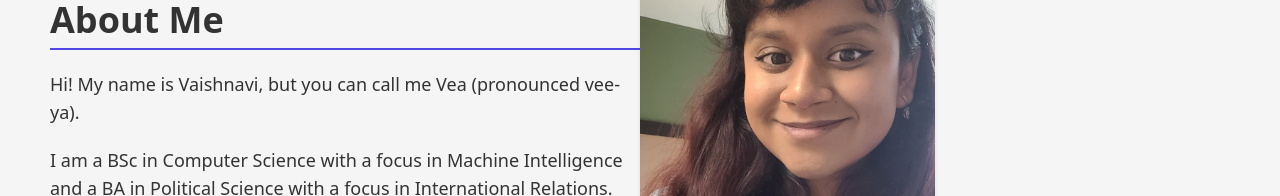
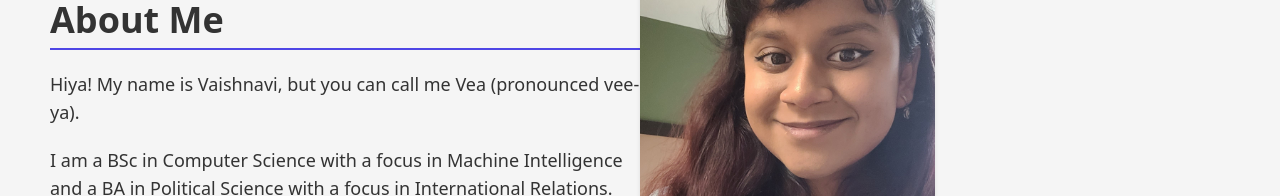
Before and after one commit to VeaParz75/VeaParz75.github.io, a React (Create React App) app: page /about in a window 1280 px wide. Shown: the part 237-433 px from the top of the page. Built offline with nearby package versions, Linux system fonts and the light colour scheme.

Commit message:
is this still working

```diff
--- a/src/components/About.js
+++ b/src/components/About.js
@@ -11,7 +11,7 @@
             About Me
           </h2>
           <p className="pb-5">
-            Hi! My name is Vaishnavi, but you can call me Vea (pronounced
+            Hiya! My name is Vaishnavi, but you can call me Vea (pronounced
             vee-ya).
           </p>
           <p className="pb-5">
```
